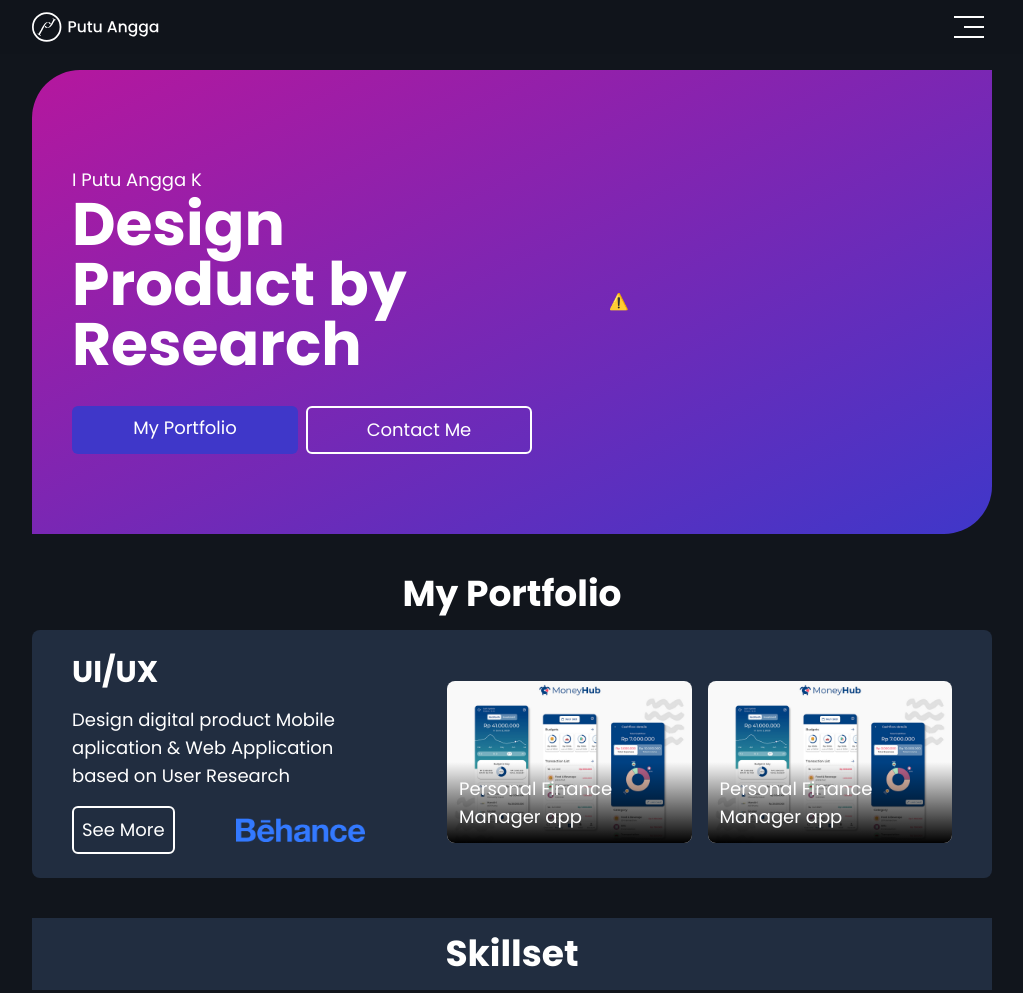
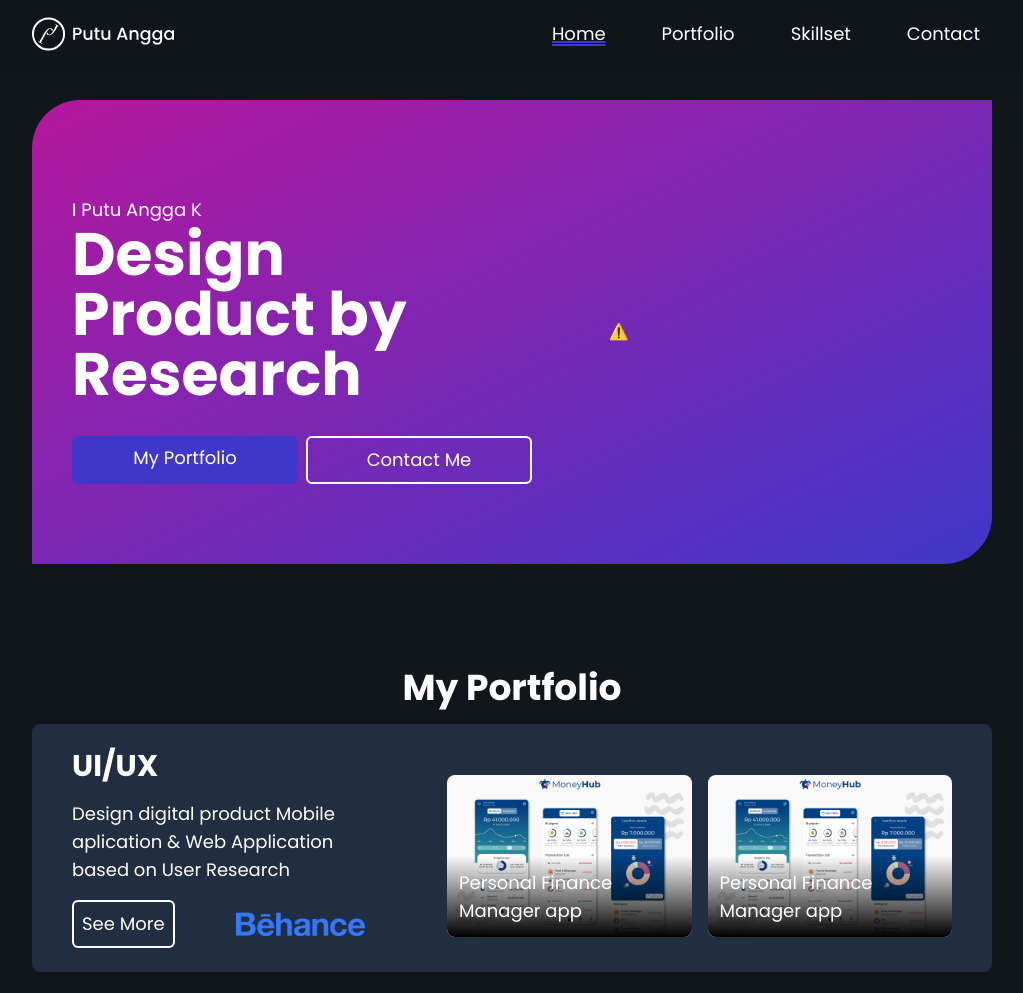
Before and after one commit to iputuanggak/home, a website: page index.html in a window 1280 px wide. Shown: the top 993 px of the page, without its empty margins (128-1151 px from the left). Drawn offline with nearby package versions, Linux system fonts and the light colour scheme; no server answers.

Commit message:
interactive-navbar

```diff
--- a/index.html
+++ b/index.html
@@ -1,5 +1,5 @@
 <!DOCTYPE html>
-<html lang="en">
+<html lang="en" class="scroll-smooth">
   <head>
     <meta charset="UTF-8" />
     <meta http-equiv="X-UA-Compatible" content="IE=edge" />
@@ -23,6 +23,10 @@
     ></script>
 
     <link href="dist/output.css" rel="stylesheet" />
+    <link rel="apple-touch-icon" sizes="180x180" href="src/img/favicon/apple-touch-icon.png" />
+    <link rel="icon" type="image/png" sizes="32x32" href="src/img/favicon/favicon-32x32.png" />
+    <link rel="icon" type="image/png" sizes="16x16" href="src/img/favicon/favicon-16x16.png" />
+    <link rel="manifest" href="src/img/favicon/site.webmanifest" />
     <title>Putu Angga | Personal Website</title>
   </head>
 
@@ -32,30 +36,65 @@
     >
       <div class="container">
         <div class="flex justify-between">
-          <img src="/src/img/Logo.svg" alt="logo-image" class="w-32 h-auto"/>
-          <div class="flex item-center px-2">
-            <button id="hamburger" name="hamburger" type="button" class="block">
-              <span class="w-[30px] h-[2px] my-2 block bg-white origin-top-right transition duration-300 ease-in-out"></span>
-              <span class="w-[20px] h-[2px] my-2 block bg-white ml-auto mr-0 transition duration-300 ease-in-out"></span>
-              <span class="w-[30px] h-[2px] my-2 block bg-white origin-bottom-right transition duration-300 ease-in-out"></span>
+          <img src="/src/img/Logo.svg" alt="logo-image" class="w-32 md:w-36 h-auto" />
+          <button
+            id="hamburger"
+            name="hamburger"
+            type="button"
+            class="block md:hidden"
+          >
+            <span
+              class="w-[30px] h-[2px] my-2 block bg-white origin-top-right transition duration-300 ease-in-out"
+            ></span>
+            <span
+              class="w-[20px] h-[2px] my-2 block bg-white ml-auto mr-0 transition duration-300 ease-in-out"
+            ></span>
+            <span
+              class="w-[30px] h-[2px] my-2 block bg-white origin-bottom-right transition duration-300 ease-in-out"
+            ></span>
           </button>
+          <div class="hidden md:block">
+            <ul class="space-x-8 flex">
+              <li>
+                <a href="#Hero" class="nav-link"><p>Home</p></a>
+              </li>
+              <li>
+                <a href="#Portfolio" class="nav-link"
+                  ><p>Portfolio</p></a
+                >
+              </li>
+              <li>
+                <a href="#Skillset" class="nav-link"
+                  ><p>Skillset</p></a
+                >
+              </li>
+              <li>
+                <a href="#Contact" class="nav-link"><p>Contact</p></a>
+              </li>
+            </ul>
           </div>
         </div>
       </div>
-      <nav id="nav-menu" class="hidden">
+      <nav id="nav-menu" class="hidden md:hidden">
         <div class="container">
-          <ul class="text-center space-y-2 ">
+          <ul class="text-center space-y-2">
             <li>
-                <a href="#hero" class="inline-block py-3 w-full"><p>Home</p></a>
+              <a href="#Hero" class="nav-link"><p>Home</p></a>
             </li>
             <li>
-                <a href="#portfolio" class="inline-block py-3 w-full"><p>Portfolio</p></a>
+              <a href="#Portfolio" class="nav-link"
+                ><p>Portfolio</p></a
+              >
             </li>
             <li>
-                <a href="#skillset" class="inline-block py-3 w-full"><p>Skillset</p></a>
+              <a href="#Skillset" class="nav-link"
+                ><p>Skillset</p></a
+              >
             </li>
             <li>
-                <a href="#contact" class="inline-block py-3 w-full"><p>Contact</p></a>
+              <a href="#Contact" class="nav-link"
+                ><p>Contact</p></a
+              >
             </li>
           </ul>
         </div>
@@ -64,9 +103,9 @@
 
     <main class="px-3 md:px-6 lg:px-20 xl:px-40">
       <!-- Hero -->
-      <section id="hero" class="container">
+      <section id="Hero" class="container py-8">
         <div
-          class="w-full px-4 py-8 md:pl-6 md:pr-0 lg:py-20 lg:pl-10 my-4 bg-gradient-to-br from-secondary-color to-primary-color rounded-tl-[3rem] rounded-br-[3rem]"
+          class="w-full px-4 py-8 md:pl-6 md:pr-0 lg:py-20 lg:pl-10 bg-gradient-to-br from-secondary-color to-primary-color rounded-tl-[3rem] rounded-br-[3rem]"
         >
           <!-- Hero-Gif -->
           <div class="flex flex-wrap md:flex-row-reverse space-y-4 md:my-0">
@@ -104,7 +143,7 @@
       </section>
 
       <!-- portfolio -->
-      <section id="portfolio" class="container mb-8">
+      <section id="Portfolio" class="container py-8">
         <!-- title -->
         <div class="my-10">
           <h2 class="text-center">My Portfolio</h2>
@@ -179,7 +218,7 @@
       </section>
 
       <!-- Skillset -->
-      <section id="skillset" class="container">
+      <section id="Skillset" class="container py-8">
         <div class="py-2 lg:py-4 bg-surface-color my-4">
           <h2 class="text-center">Skillset</h2>
         </div>
@@ -243,7 +282,7 @@
       </section>
 
       <!-- Contact -->
-      <section id="contact" class="container mt-16">
+      <section id="Contact" class="container pt-32 pb-8">
         <div class="bg-surface-color flex lg:overflow-hidden rounded-2xl">
           <div class="hidden lg:block lg:w-1/4">
             <img
--- a/src/input.css
+++ b/src/input.css
@@ -4,7 +4,7 @@
 
 @layer base {
   h1 {
-    @apply text-3xl md:text-4xl xl:text-6xl 2xl:text-7xl font-bold;
+    @apply text-3xl md:text-4xl lg:text-5xl xl:text-6xl 2xl:text-7xl font-bold;
   }
 
   h2 {
@@ -32,7 +32,15 @@
   @apply rotate-45;
 }
 
+.nav-link-active {
+  @apply underline decoration-primary-color decoration-double decoration-2;
+}
+
 @layer components {
+  .nav-link {
+    @apply inline-block p-3;
+  }
+
   .btn-filled {
     @apply bg-primary-color hover:bg-hover-color hover:text-primary-color p-2 rounded-md text-center;
   }
```
Also changed, not shown: dist/js/script.js, dist/output.css, src/img/favicon/android-chrome-192x192.png (added), src/img/favicon/android-chrome-512x512.png (added), src/img/favicon/apple-touch-icon.png (added), src/img/favicon/favicon-16x16.png (added), src/img/favicon/favicon-32x32.png (added), src/img/favicon/favicon.ico (added), src/img/favicon/site.webmanifest (added). Lines whose indentation alone changed are shown as unchanged.
